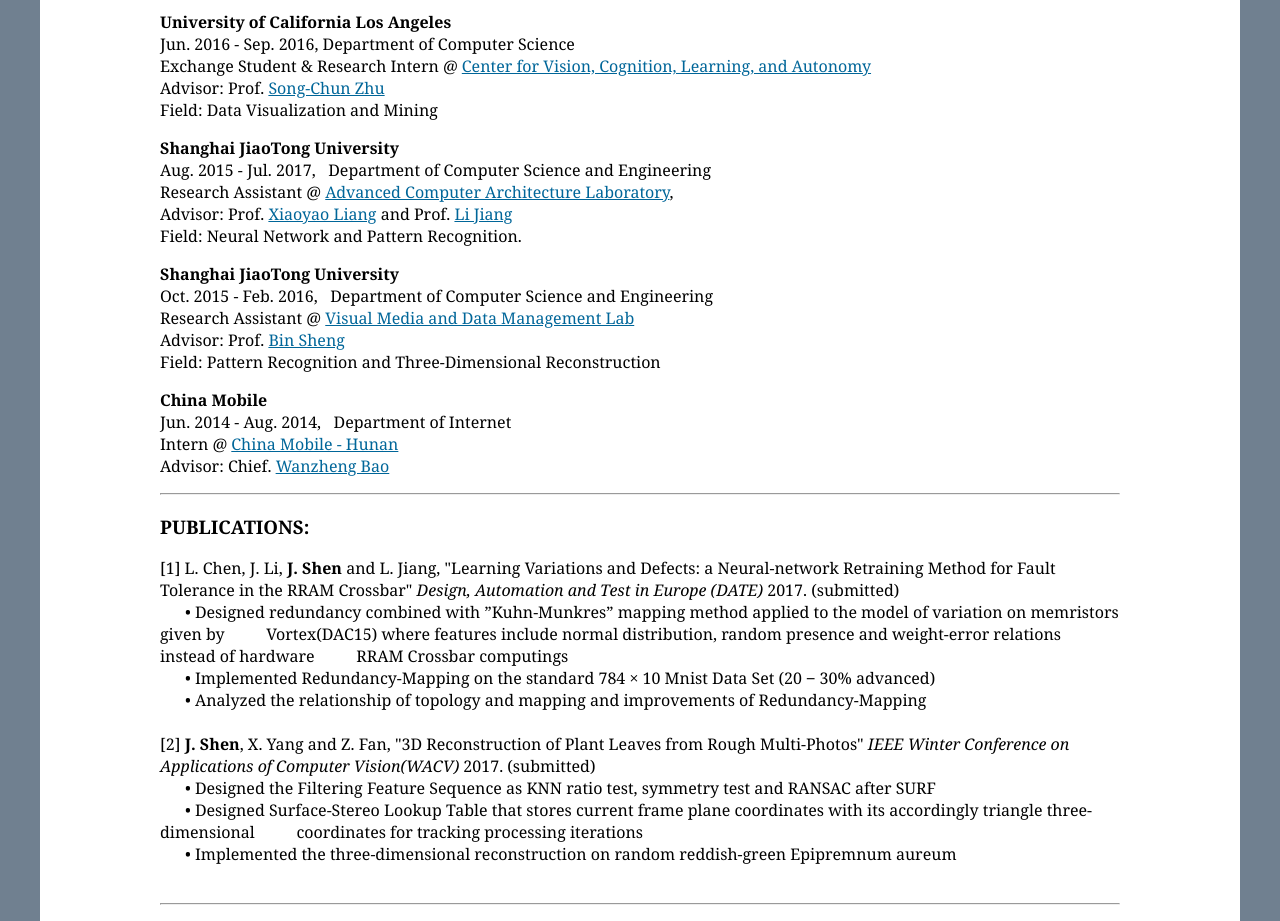
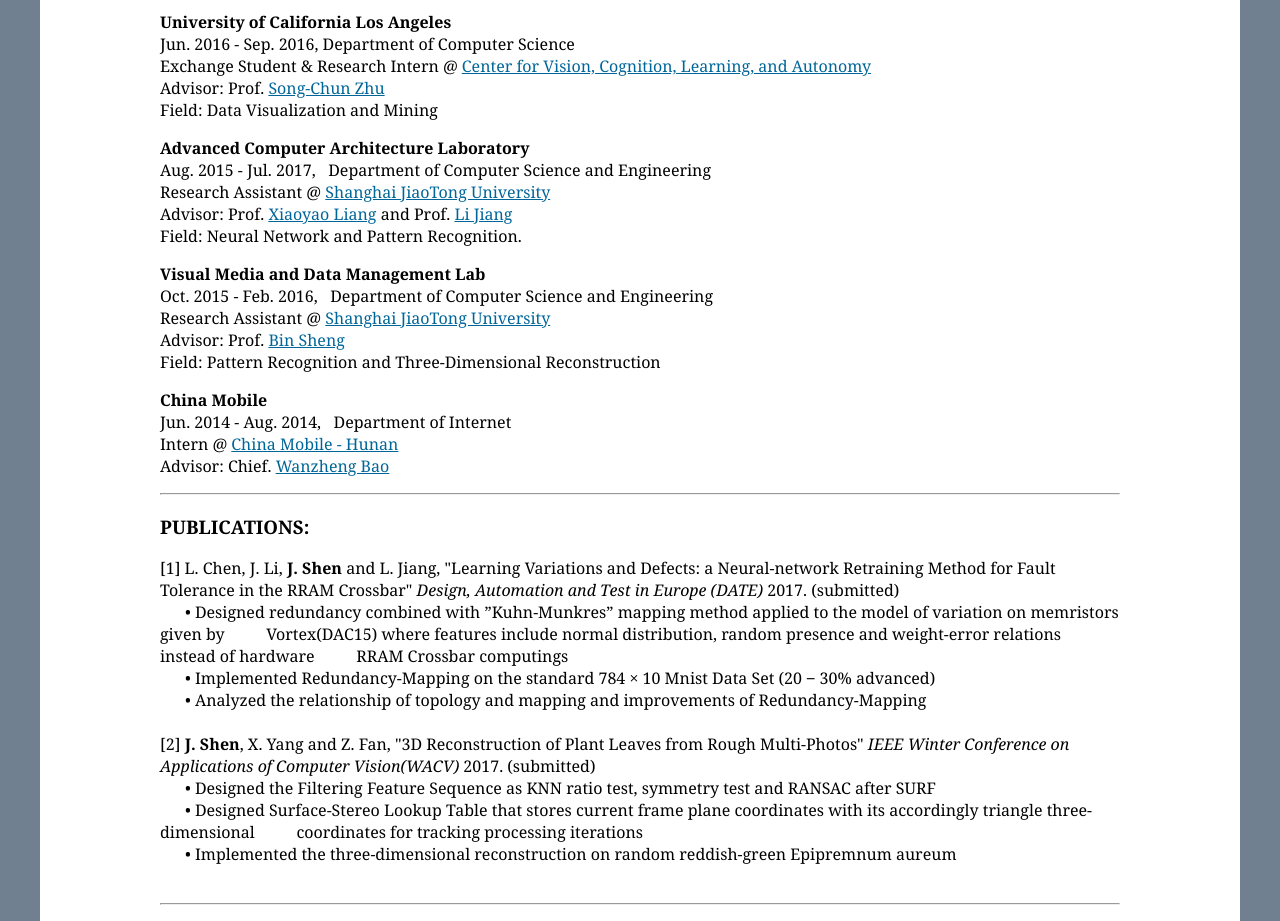
Before and after one commit to ShenJiyuan/shenjiyuan.github.io, a plain HTML site: page index.html in a window 1280 px wide. Shown: the part 860-1781 px from the top of the page. Drawn offline with Linux system fonts and the light colour scheme.

Commit message:
Update index.html

```diff
--- a/index.html
+++ b/index.html
@@ -50,14 +50,14 @@
         Field: Data Visualization and Mining
     </p>
     <p>
-        <b>Shanghai JiaoTong University</b> <br>        Aug. 2015 - Jul. 2017, &nbsp Department of Computer Science and Engineering <br>
-        Research Assistant @ <a href="http://202.120.38.37/en/InstituteDetail.aspx?id=8">Advanced Computer Architecture Laboratory</a>, <br>
+        <b>Advanced Computer Architecture Laboratory</b> <br>        Aug. 2015 - Jul. 2017, &nbsp Department of Computer Science and Engineering <br>
+        Research Assistant @ <a href="http://202.120.38.37/en/InstituteDetail.aspx?id=8"> Shanghai JiaoTong University</a><br>
     Advisor: Prof. <a href="http://202.120.38.37/en/PeopleDetail.aspx?id=160">Xiaoyao Liang</a> and Prof. <a href="http://www.cs.sjtu.edu.cn/~jiangli/">Li Jiang</a><br>
         Field: Neural Network and Pattern Recognition.
 </p>
     <p>
-         <b>Shanghai JiaoTong University</b> <br>        Oct. 2015 - Feb. 2016, &nbsp Department of Computer Science and Engineering <br>
-        Research Assistant @ <a href="http://202.120.38.37/en/InstituteDetail.aspx?id=9">Visual Media and Data Management Lab</a> <br>
+         <b>Visual Media and Data Management Lab</b> <br>        Oct. 2015 - Feb. 2016, &nbsp Department of Computer Science and Engineering <br>
+        Research Assistant @ <a href="http://202.120.38.37/en/InstituteDetail.aspx?id=9"> Shanghai JiaoTong University</a> <br>
     Advisor: Prof. <a href="http://www.cs.sjtu.edu.cn/en/PeopleDetail.aspx?id=149" target=&ldquo;blank& rdquo;>Bin Sheng</a><br>
         Field: Pattern Recognition and Three-Dimensional Reconstruction
 </p>
```
